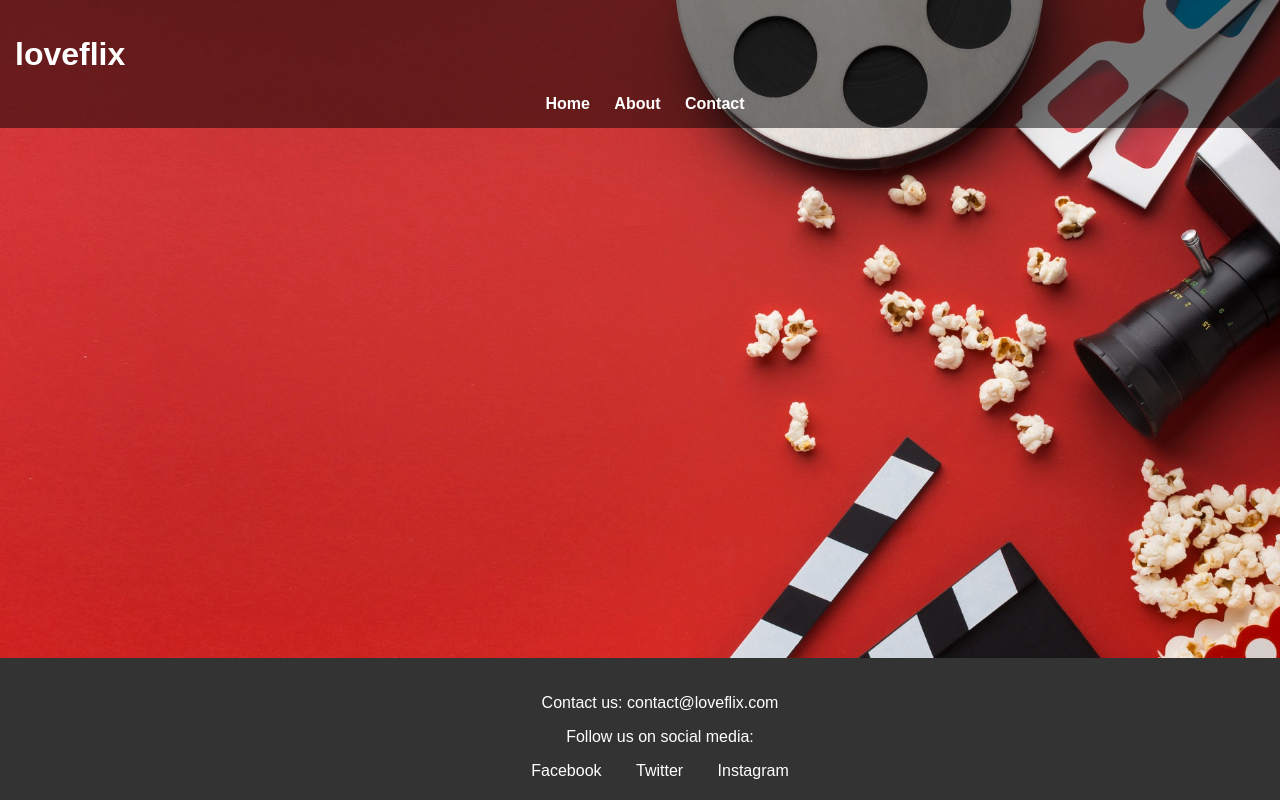
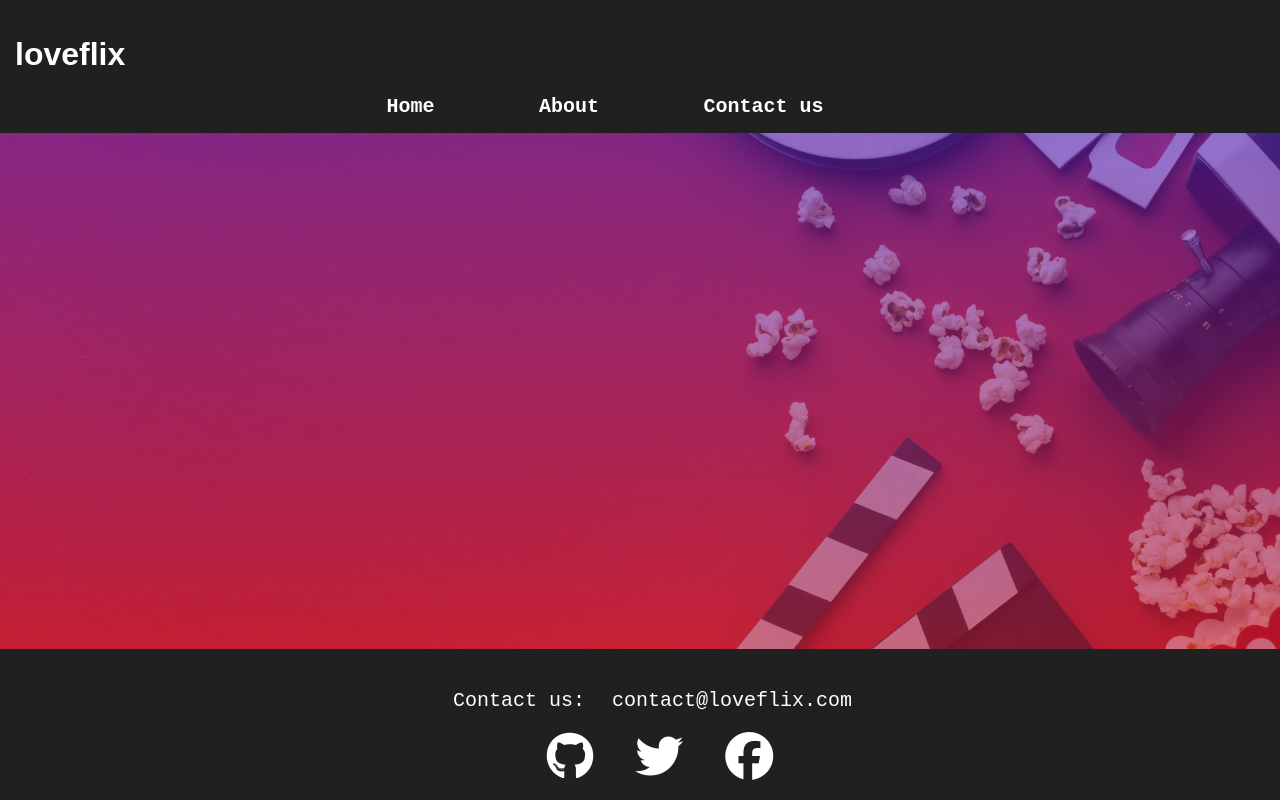
Before and after one commit to jjbstudent/project-solo, a plain HTML site: page main.html in a window 1280 px wide. Drawn offline with Linux system fonts and the light colour scheme.

Commit message:
added styling

```diff
--- a/assets/css/main.css
+++ b/assets/css/main.css
@@ -1,6 +1,6 @@
 body {
     /* Set background image */
-    background-image: url('../images/back1.jpg');
+    background-image: linear-gradient(rgba(54, 27, 211, 0.6),rgba(223, 29, 29, 0.6)), url(../images/back1.jpg);
     /* cover the entire page */
     background-size: cover;
     background-position: center;
@@ -25,7 +25,7 @@ body {
     top: 0;
     left: 0;
     width: 100%;
-    background-color: rgba(0, 0, 0, 0.5); /* Adjust the alpha value for transparency */
+    background-color: #202020;
     padding: 15px;
     color: #fff; /* Set text color to contrast with the background */
     z-index: 1000; /* Ensure the header is above other elements */
@@ -44,24 +44,27 @@ nav ul {
 
 nav li {
     display: inline-block;
-    margin-right: 20px;
+    margin-right: 100px;
 }
 
 nav a {
     text-decoration: none;
     color: #fff;
     font-weight: bold;
-    font-size: 16px;
+    font-size: 20px;
+    font-family:monospace;
 }
 
 footer {
-    background-color: #333;
+    background-color: #202020;
     color: #fff;
     padding: 20px;
     text-align: center;
     position: fixed;
     bottom: 0;
     width: 100%;
+    font-family:monospace;
+    font-size: 20px;
 }
 
 /* Styles for footer links */
@@ -69,4 +72,8 @@ footer a {
     color: #fff;
     text-decoration: none;
     margin: 0 15px;
+
 }
+footer i {
+    font-size: 3rem;
+}
--- a/main.html
+++ b/main.html
@@ -14,18 +14,17 @@
             <ul>
                 <li><a href="#">Home</a></li>
                 <li><a href="#">About</a></li>
-                <li><a href="#">Contact</a></li>
+                <li><a href="#contact" class="contact-link">Contact us</a></li>
             </ul>
         </nav>
     </header>
 
 
-    <footer>
-        <p>Contact us: contact@loveflix.com</p>
-        <p>Follow us on social media:</p>
-        <a href="#" target="_blank">Facebook</a>
-        <a href="#" target="_blank">Twitter</a>
-        <a href="#" target="_blank">Instagram</a>
+    <footer id="contact">
+        <p>Contact us: <a href="mailto:contact@loveflix.com">contact@loveflix.com</a></p>
+        <a href="#" target="_blank"><i class="fab fa-github"></i></a>
+        <a href="#" target="_blank"><i class="fab fa-twitter"></i></a>
+        <a href="#" target="_blank"><i class="fab fa-facebook"></i></a>
     </footer>
 </body>
     <script src="./assets/js/api.js"></script>
```
